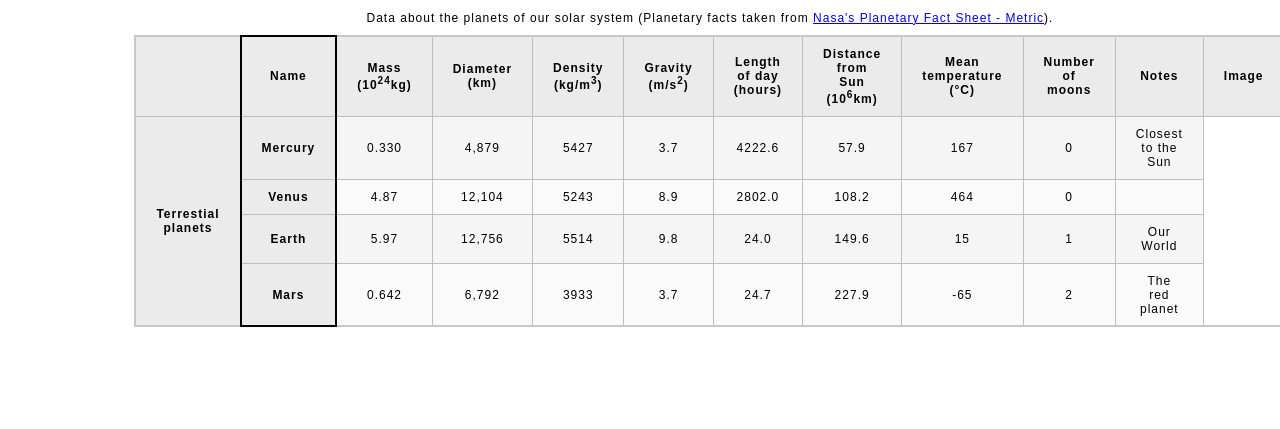
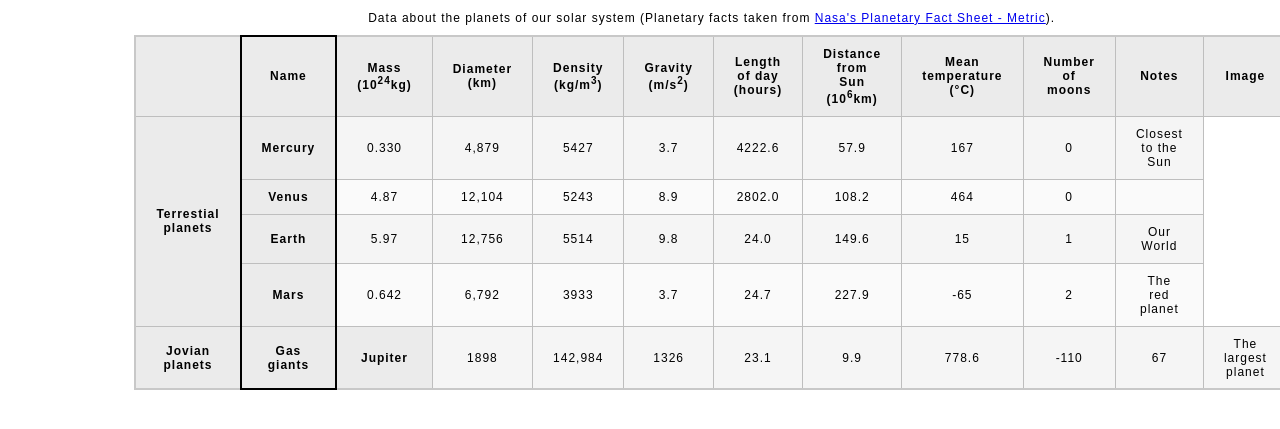
Before and after one commit to KhaymanDeCicco/KhaymanDeCicco.github.io, a plain HTML site: page planets-table/index.html in a window 1280 px wide. Shown: the part 79-508 px from the top of the page. Drawn offline with Linux system fonts and the light colour scheme.

Commit message:
Update index.html

```diff
--- a/planets-table/index.html
+++ b/planets-table/index.html
@@ -103,7 +103,25 @@
                             <td>2</td>
                             <td>The red planet</td>
                         </tr>
-                        <tr></tr>
+                        <tr>
+                            <tr>
+                                <th rowspan="4" scope="rowgroup">Jovian planets</th>
+                                <th rowspan="2" scope="row">Gas giants</th>
+                               </tr>
+                              <tr>
+                                <th scope="row">Jupiter</th>
+                                <td>1898</td>
+                                <td>142,984</td>
+                                <td>1326</td>
+                                <td>23.1</td>
+                                <td>9.9</td>
+                                <td>778.6</td>
+                                <td>-110</td>
+                                <td>67</td>
+                                <td>The largest planet</td>
+                              </tr>
+
+                        </tr>
                         <tr></tr>
                         <tr></tr>
                         <tr></tr>
```
